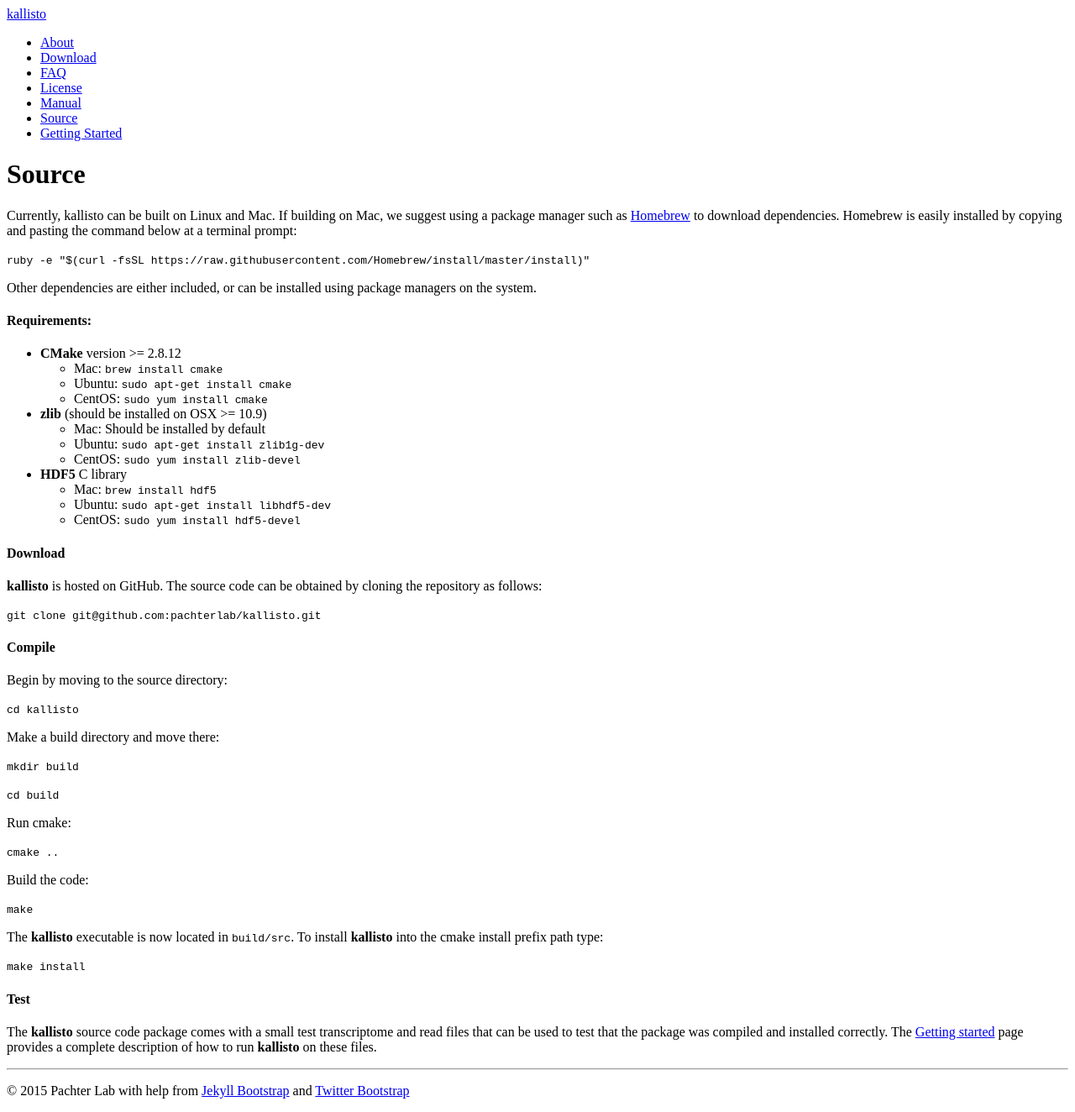
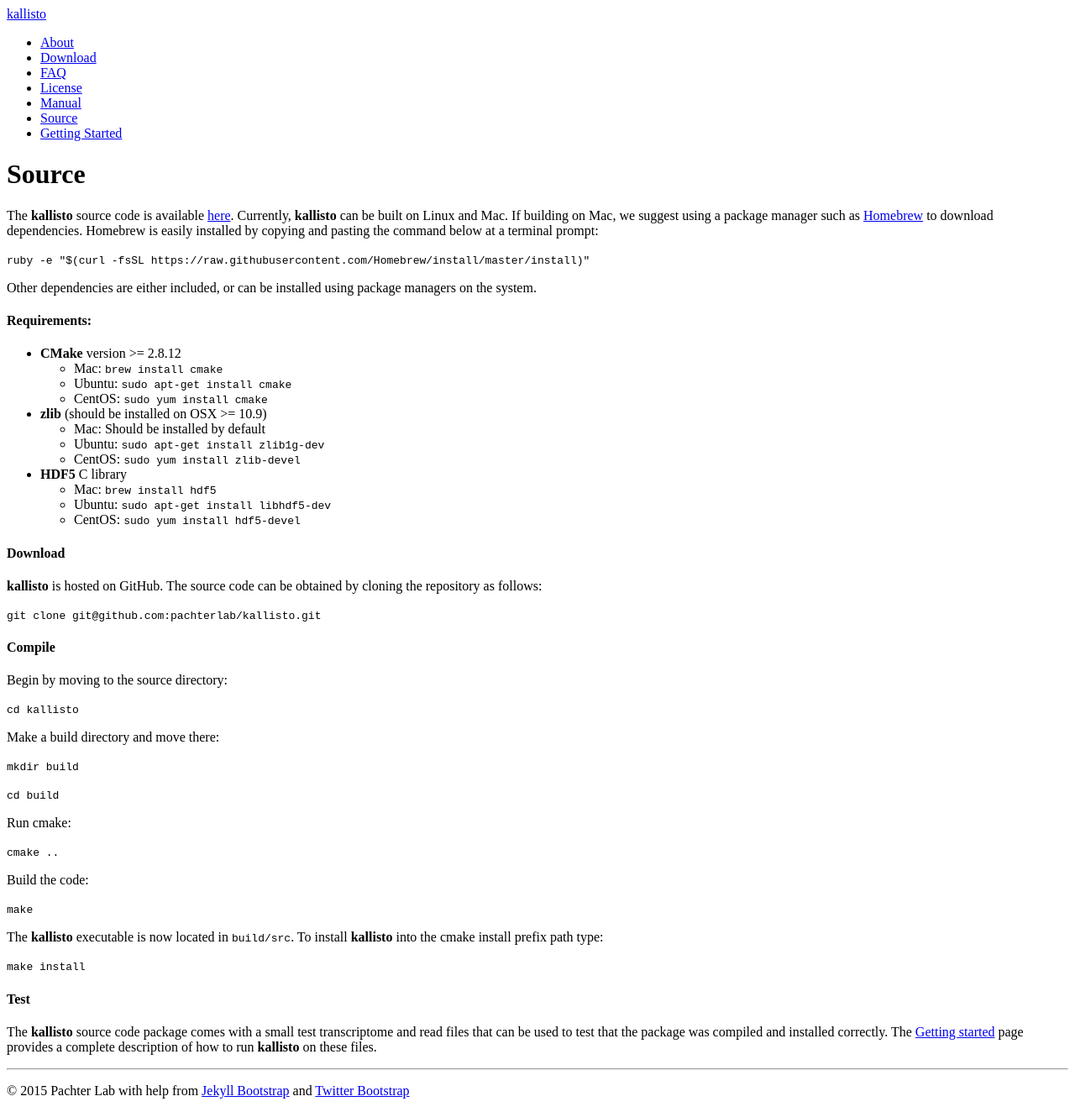
Before and after one commit to pachterlab/kallisto, a Jekyll site: the page built from source.md, in a window 1280 px wide. Shown: the whole page at 84% size. Built offline with Jekyll 4.4.1, drawn with Linux system fonts in a browser that asks for light colours.

Commit message:
edit source page

```diff
--- a/source.md
+++ b/source.md
@@ -6,7 +6,7 @@
 ---
 {% include JB/setup %}
 
-Currently, kallisto can be built on Linux and Mac. If building on Mac, we suggest using a package manager such as [Homebrew](http://brew.sh) to download dependencies. Homebrew is easily installed by copying and pasting the command below at a terminal prompt:
+The __kallisto__ source code is available [here](https://github.com/pachterlab/kallisto). Currently, __kallisto__ can be built on Linux and Mac. If building on Mac, we suggest using a package manager such as [Homebrew](http://brew.sh) to download dependencies. Homebrew is easily installed by copying and pasting the command below at a terminal prompt:
 
 `ruby -e "$(curl -fsSL https://raw.githubusercontent.com/Homebrew/install/master/install)"`
 
```
